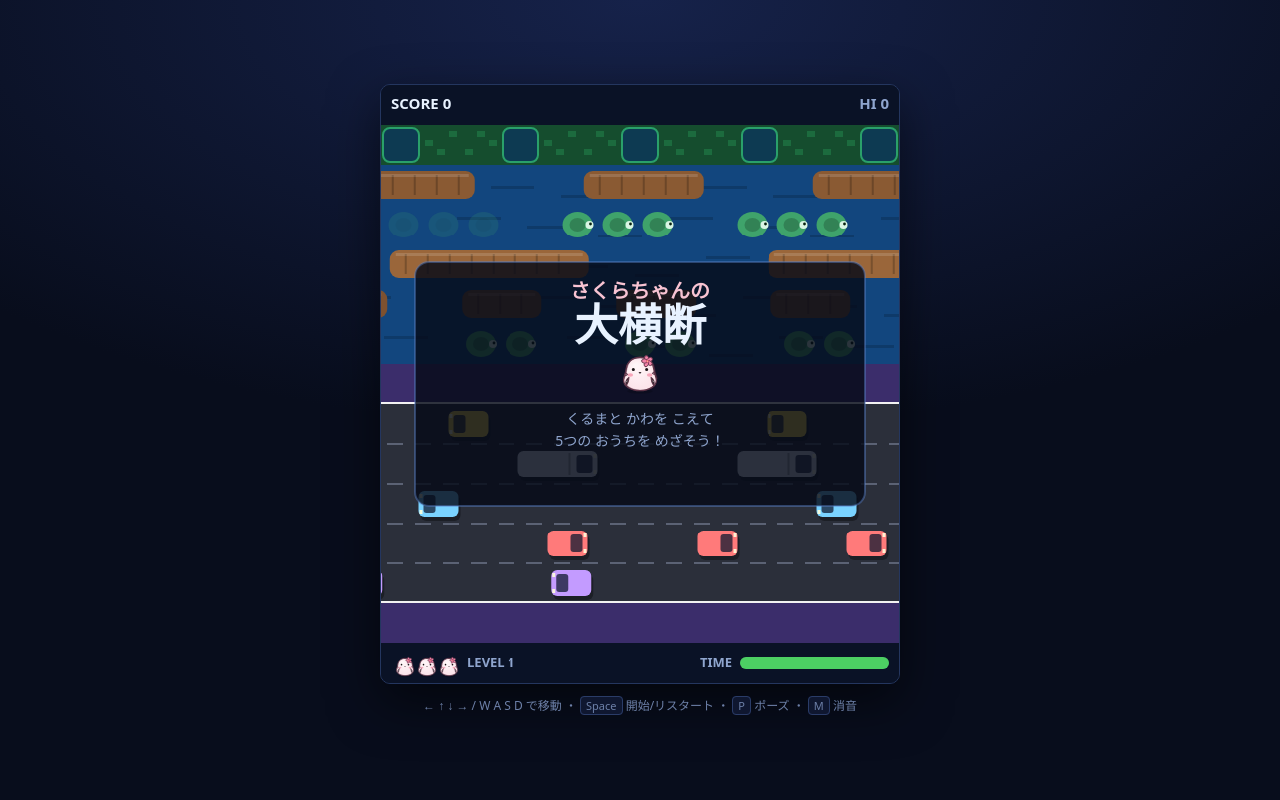
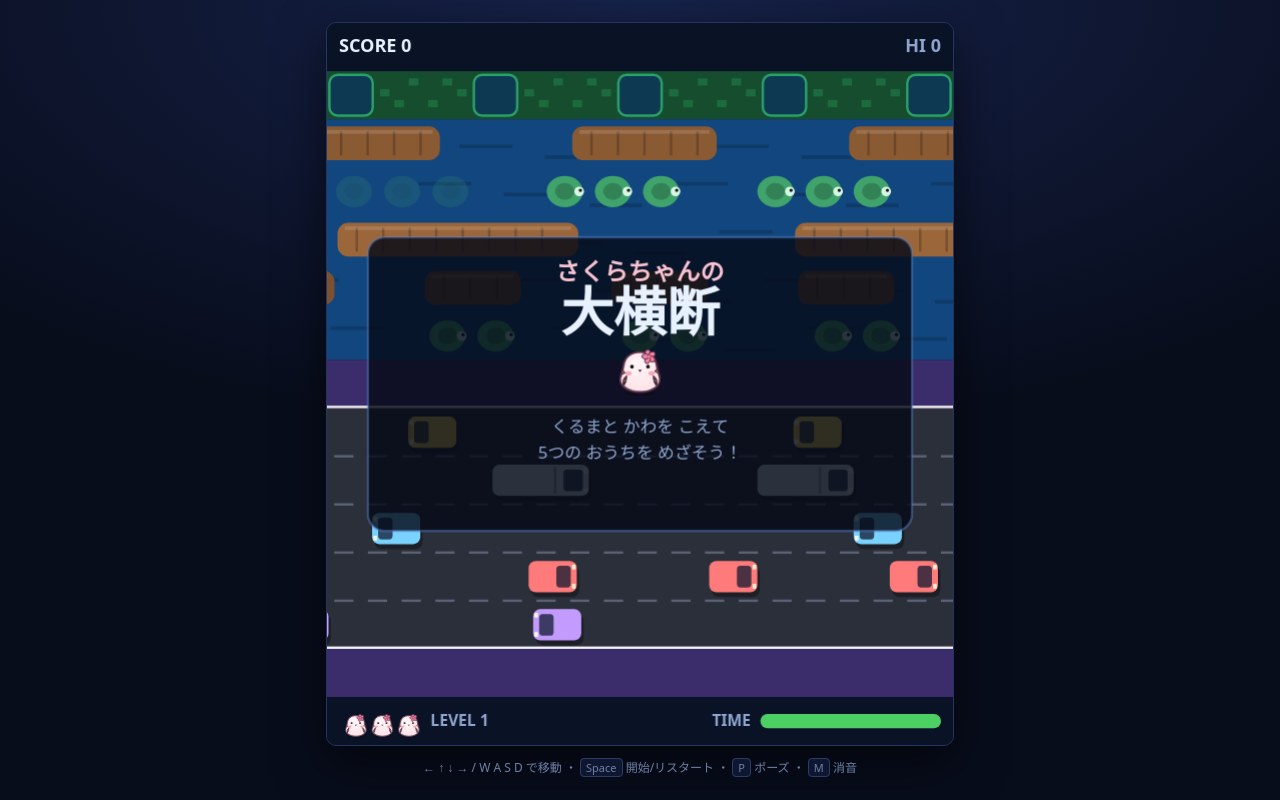
Before and after one commit to newage710309/games, a website built with Vite: page 001daioudan/index.html in a window 1280 px wide. Built offline with nearby package versions, Linux system fonts and the light colour scheme; animation ran at ten frames a second.

Commit message:
さくらちゃんの大横断：PC でもウィンドウに合わせて盤面を拡大
- 盤面の最大 520px 幅の制限を外し、ウィンドウ（主に高さ）いっぱいまで拡大・縮小する。
  タブレット縦持ちも同様に大きく表示される。
- 実ピクセル数を「表示サイズ × DPI」に合わせ、拡大してもぼやけないようにした。
  ゲーム座標は 520×600 のまま setTransform で倍率を掛ける。大画面で重くならないよう
  描画倍率は 3.5 倍で頭打ち。サイズ変化は ResizeObserver で追従する。
- ドット絵向けの image-rendering: pixelated を外した。

Co-Authored-By: Claude Opus 5 <noreply@anthropic.com>

```diff
--- a/001daioudan/src/main.ts
+++ b/001daioudan/src/main.ts
@@ -14,16 +14,36 @@ const context = canvas.getContext('2d', { alpha: false });
 if (context === null) throw new Error('2D コンテキストを取得できません');
 const ctx: CanvasRenderingContext2D = context;
 
-/** 高 DPI 画面でもぼやけないように実ピクセル数を合わせる。 */
+/**
+ * 描画倍率の上限。大画面 × 高 DPI だと実ピクセルが数千万になり毎フレームの描画が重くなるので、
+ * 論理サイズ（520×600）の 3.5 倍（約 1820×2100）で頭打ちにする。これ以上は引き伸ばしで表示する。
+ */
+const MAX_RENDER_SCALE = 3.5;
+
+/**
+ * 実ピクセル数を「画面上の表示サイズ × DPI」に合わせる。
+ * 盤面はウィンドウに合わせて拡大表示するので、論理サイズのまま描くと引き伸ばされてぼやける。
+ * ゲームの座標は常に 520×600 のまま、setTransform で倍率だけを掛ける。
+ */
 function resizeBackingStore(): void {
-  const dpr = Math.min(window.devicePixelRatio || 1, 3);
-  canvas.width = Math.round(WIDTH * dpr);
-  canvas.height = Math.round(HEIGHT * dpr);
-  ctx.setTransform(dpr, 0, 0, dpr, 0, 0);
+  const dpr = window.devicePixelRatio || 1;
+  const cssWidth = canvas.clientWidth || WIDTH;
+  const scale = Math.min((cssWidth * dpr) / WIDTH, MAX_RENDER_SCALE);
+  const w = Math.round(WIDTH * scale);
+  const h = Math.round(HEIGHT * scale);
+  // 大きさが変わらないときは作り直さない（width の再設定で中身が消えるため）。
+  if (canvas.width !== w || canvas.height !== h) {
+    canvas.width = w;
+    canvas.height = h;
+  }
+  ctx.setTransform(scale, 0, 0, scale, 0, 0);
   ctx.imageSmoothingEnabled = true;
 }
 
 resizeBackingStore();
+// 表示サイズの変化はウィンドウ以外（アドレスバーの出入り、D-Pad の表示切り替えなど）でも起きる。
+new ResizeObserver(resizeBackingStore).observe(canvas);
+// ブラウザのズームで DPI だけが変わった場合に備えて、ウィンドウのリサイズでも更新する。
 window.addEventListener('resize', resizeBackingStore);
 
 const audio = new Audio();
--- a/001daioudan/src/style.css
+++ b/001daioudan/src/style.css
@@ -39,10 +39,14 @@ html, body {
 
 #game {
   display: block;
-  width: min(520px, calc(100vw - 24px), calc((100dvh - 110px) * 520 / 600));
+  /*
+   * ウィンドウに合わせて拡大・縮小する（上限なし）。縦長の盤面なので、たいていは
+   * 高さで決まる。76px は下の操作説明・余白・枠線のぶん。
+   * 拡大してもぼやけないよう、実ピクセル数は main.ts で表示サイズに合わせている。
+   */
+  width: min(calc(100vw - 24px), calc((100dvh - 76px) * 520 / 600));
   height: auto;
   aspect-ratio: 520 / 600;
-  image-rendering: pixelated;
   border-radius: 10px;
   border: 1px solid #24365f;
   box-shadow: 0 18px 50px rgba(0, 0, 0, 0.55);
@@ -122,7 +126,7 @@ kbd {
 
   /* D-Pad の高さ（2 段 + 余白）を差し引いて盤面を最大化する。 */
   #game {
-    width: min(520px, calc(100vw - 16px), calc((100dvh - 190px) * 520 / 600));
+    width: min(calc(100vw - 16px), calc((100dvh - 190px) * 520 / 600));
   }
 }
 
```
